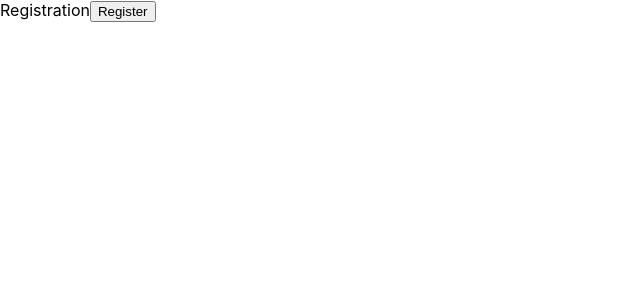
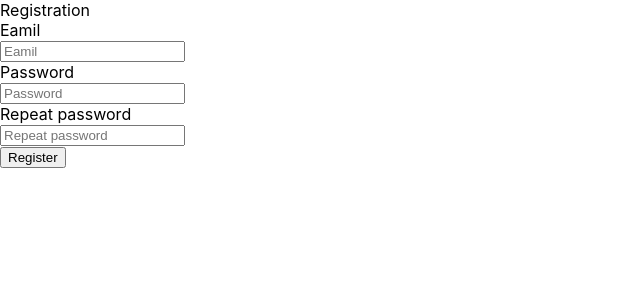
Before and after one commit to sz-sebestyen/mask-stock-billingo, a React (Create React App) app in the folder Frontend/: page /registration in a window 1280 px wide. Shown: the top 300 px of the page, without its empty margins (0-640 px from the left). Built offline with nearby package versions, Linux system fonts and the light colour scheme.

Commit message:
Add inputs to registration

```diff
--- /dev/null
+++ b/Frontend/src/components/Input/PasswordRepeat.jsx
@@ -0,0 +1,8 @@
+import React from "react";
+import Input from "./Input";
+
+function Password(props) {
+  return <Input {...props} type="password" label="Repeat password" />;
+}
+
+export default Password;
--- a/Frontend/src/pages/Registration.jsx
+++ b/Frontend/src/pages/Registration.jsx
@@ -1,5 +1,8 @@
 import React, { useState } from "react";
 import { Redirect } from "react-router-dom";
+import Email from "../components/Input/Email";
+import Password from "../components/Input/Password";
+import PasswordRepeat from "../components/Input/PasswordRepeat";
 
 function Registration() {
   const [hasRegistered, setHasRegistered] = useState(false);
@@ -16,6 +19,9 @@ function Registration() {
   return (
     <div>
       Registration
+      <Email />
+      <Password />
+      <PasswordRepeat />
       <button onClick={register}>Register</button>
     </div>
   );
```
